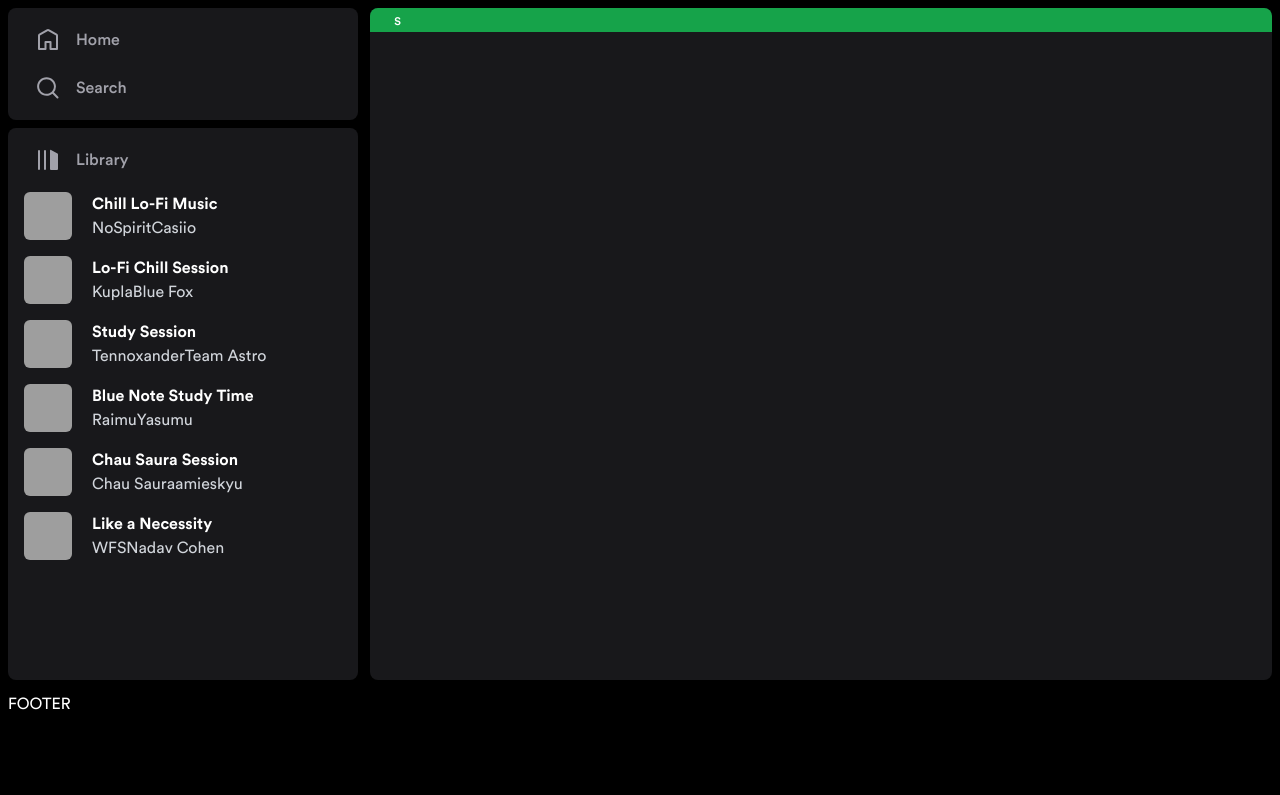
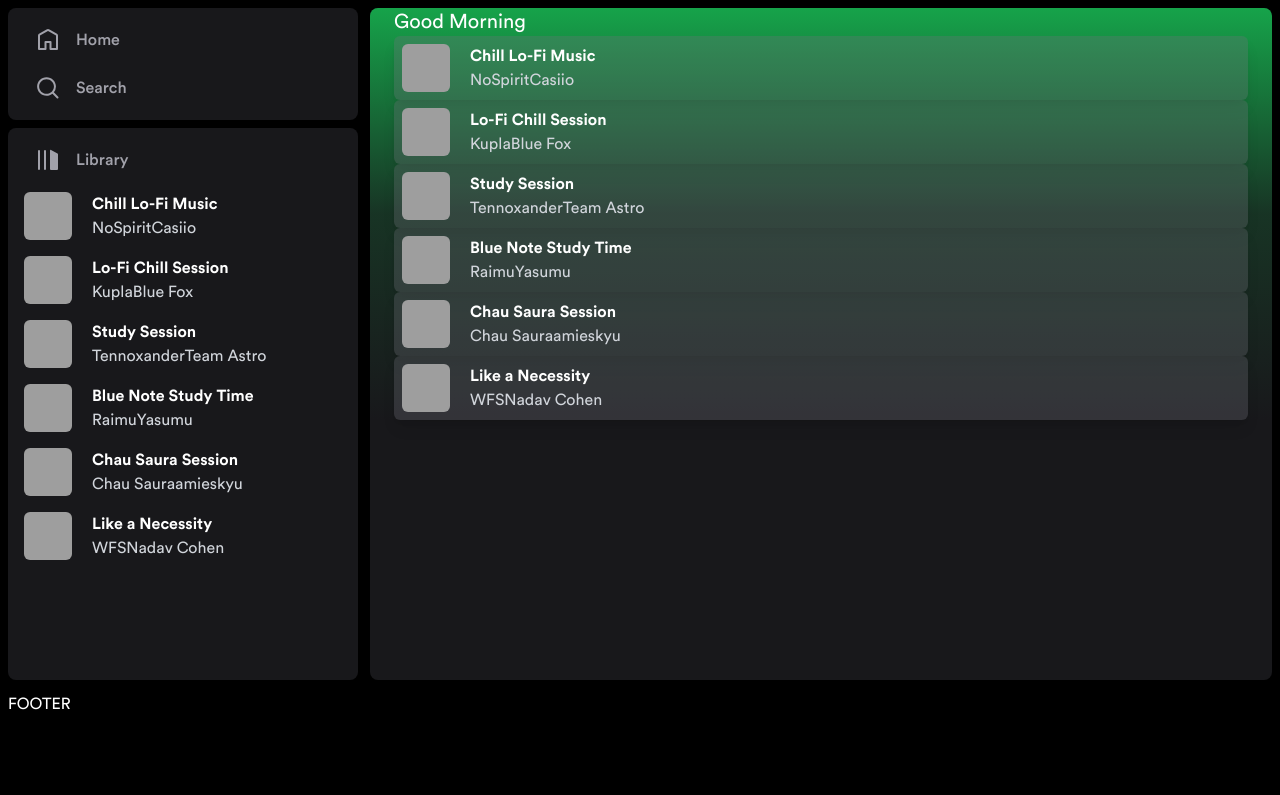
Before and after one commit to bastndev/Astro-Spotify, an Astro site: page / in a window 1280 px wide. Built offline with nearby package versions, Linux system fonts and the light colour scheme; Astro itself is replaced by a stand-in of ours; grey boxes are pictures that could not be loaded.

Commit message:
Add `efect degradado`

```diff
--- /dev/null
+++ b/src/components/PlayLisItemtCard.astro
@@ -0,0 +1,30 @@
+---
+import type { Playlist } from "@/lib/data";
+
+interface Props {
+  playlist: Playlist;
+}
+
+const { playlist } = Astro.props;
+const { id, cover, title, artists, color } = playlist;
+
+const artistString = artists.join(", ");
+---
+
+<a
+  href={`/playlist/${id}`}
+  class="playlist-item transition-all duration-300 flex relative p-2 overflow-hidden items-center gap-5 rounded-md hover:bg-zinc-800 shadow-lg hover:shadow-xl bg-zinc-500/30"
+>
+  <picture class="h-12 w-12 flex-none">
+    <img
+      src={cover}
+      alt={`Cover of ${title} by ${artistString}`}
+      class="object-cover w-full h-full rounded-md"
+    />
+  </picture>
+
+  <div class="flex flex-auto flex-col truncate">
+    <h4 class="font-bold">{title}</h4>
+    <h2 class="text-gray-300">{artists}</h2>
+  </div>
+</a>
--- a/src/pages/index.astro
+++ b/src/pages/index.astro
@@ -1,6 +1,8 @@
 ---
 import Layout from "../layouts/Layout.astro";
-import Card from "../components/Card.astro";
+
+import { playlists } from "@/lib/data";
+import PlayLisItemtCard from "@/components/PlayLisItemtCard.astro";
 ---
 
 <Layout title="Welcome to Astro.">
@@ -11,7 +13,14 @@
 		<!-- <Page Header /> -->
 		<div class="relative z-10 px-6">
 			<!-- <Greatings /> -->
-			<h1>s</h1>
+			<h1 class="text-xl">Good Morning</h1>
+			{playlists.map((playlists) => <PlayLisItemtCard playlist={playlists} />)}
+		</div>
+		<div
+			class="absolute inset-0 bg-gradient-to-t from-zinc-900 via-zinc-900/80"
+		>
 		</div>
 	</div>
 </Layout>
+
+<style></style>
```
Also changed, not shown: README.md.
